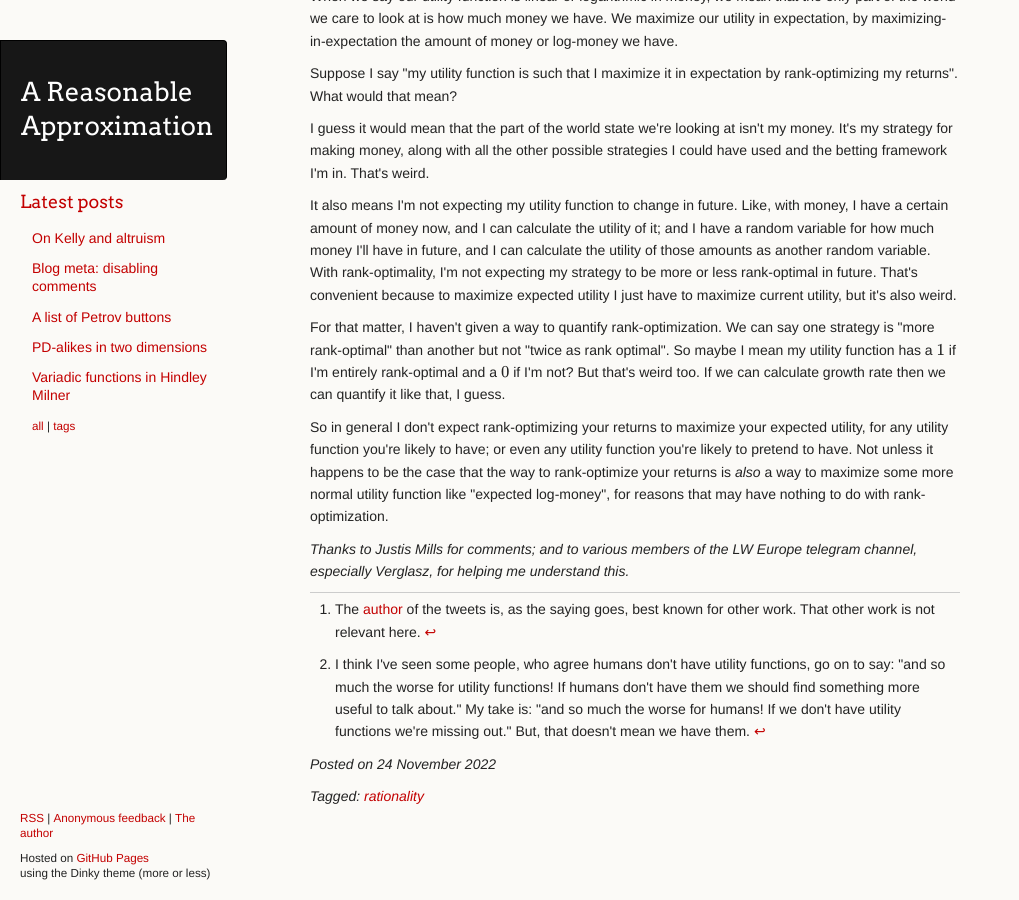
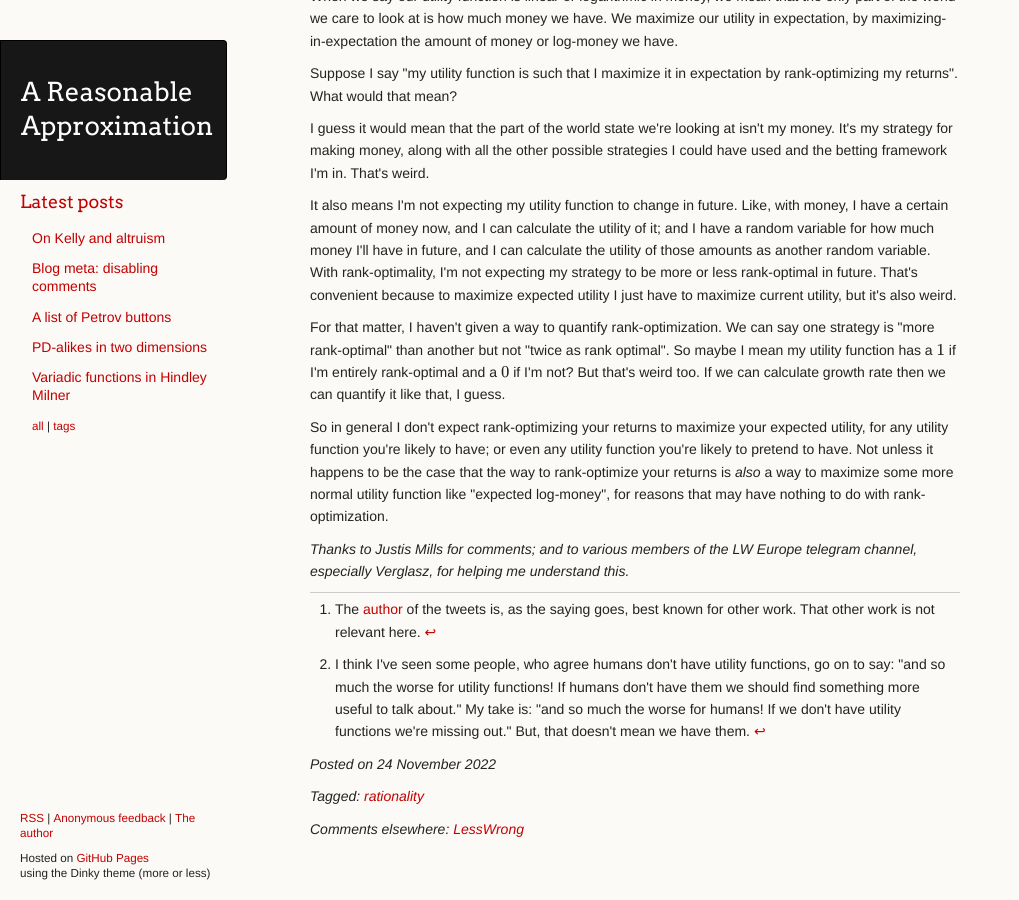
Before and after one commit to ChickenProp/chickenprop.github.com, a Jekyll site: the page built from _posts/2022-11-24-kelly-altriusm.md, in a window 1280 px wide and 900 px high, scrolled down 6336 px. Shown: the whole window, without its empty margins (0-1019 px from the left). Built offline with Jekyll 4.4.1, drawn with Linux system fonts in a browser that asks for light colours; nearby versions of some CDN libraries; formulas are drawn with MathJax 3.

Commit message:
add external comments

```diff
--- a/_posts/2022-11-24-kelly-altriusm.md
+++ b/_posts/2022-11-24-kelly-altriusm.md
@@ -3,6 +3,9 @@ title: On Kelly and altruism
 layout: post
 tags: rationality
 lw_xpost: true
+external_comments:
+  - name: LessWrong
+    url: https://lesswrong.com/posts/XnnfYrqaxqvirpxFX/on-kelly-and-altruism
 ---
 *One-sentence summary: Kelly is not about optimizing a utility function; in general I recommend you either stop pretending you have one of those, or stop talking about Kelly.*
 
```
